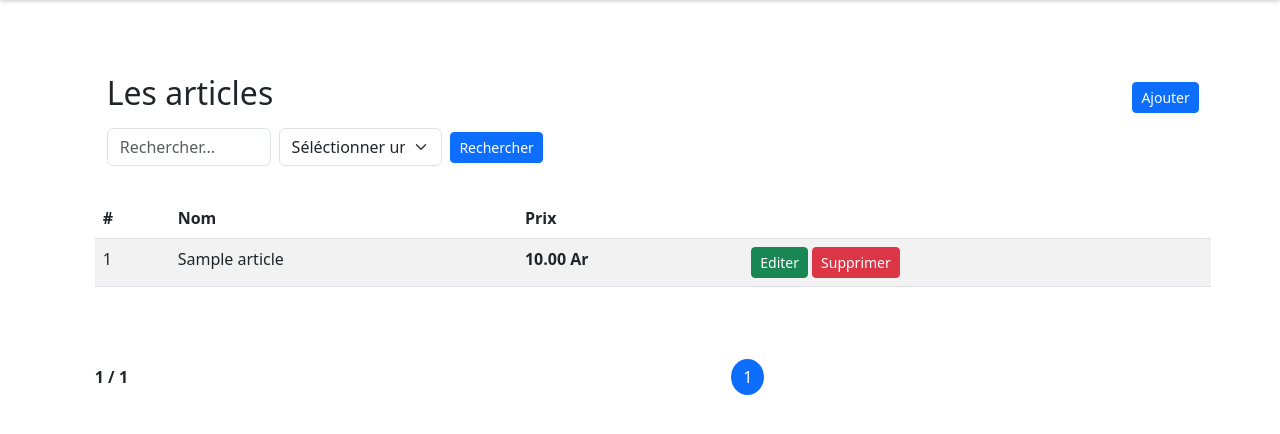
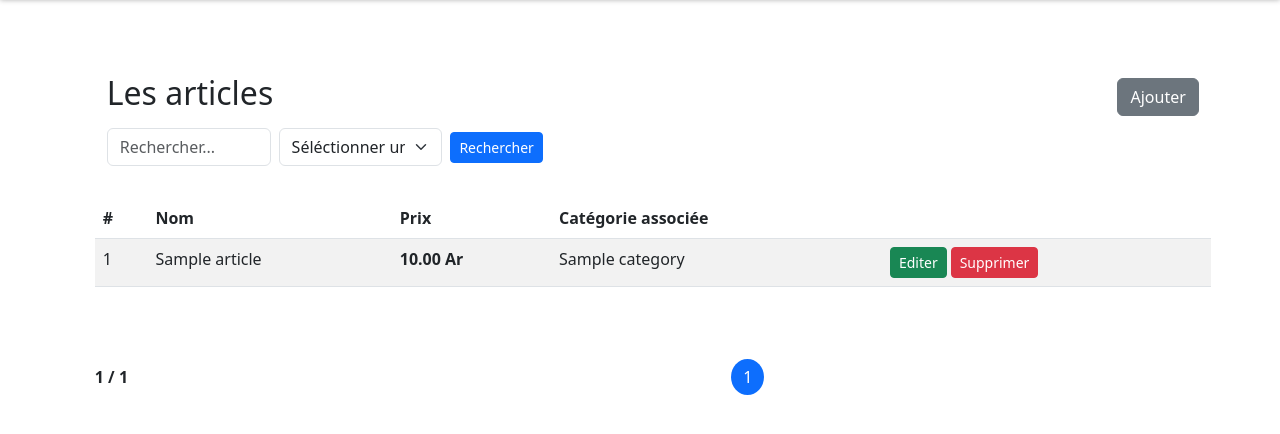
Before and after one commit to Tendry-Rkt56/php-mvc-crud, a PHP site: page /articles in a window 1280 px wide. Shown: the part 86-520 px from the top of the page. Run offline with PHP 8.4, Linux system fonts and the light colour scheme; tables that the repository leaves empty or names only in its code hold one stand-in row (values such as "Sample post"); some libraries are stand-ins or nearby versions.

```diff
--- a/templates/articles/index.html.php
+++ b/templates/articles/index.html.php
@@ -18,7 +18,7 @@ use Services\Session;
                <div class="d-flex align-items-start justify-content-start flex-column gap-2 flex-column">
                     <div class="container d-flex align-items-center justify-content-between flex-row">
                          <h2>Les articles</h2>
-                         <a href="" class="btn btn-primary btn-sm">Ajouter</a>
+                         <a href="" class="btn btn-secondary">Ajouter</a>
                     </div>
                     <form action="" class="container d-flex align-items-center justify-content-start flex-row gap-2">
                          <input value="<?=$data['search'] ?? ''?>" style="width:15%" type="text" class="form-control" placeholder="Rechercher..." name="search">
@@ -44,6 +44,7 @@ use Services\Session;
                                    <th>#</th>
                                    <th>Nom</th>
                                    <th>Prix</th>
+                                   <th>Catégorie associée</th>
                                    <th></th>
                               </tr>
                          </thead>
@@ -53,6 +54,7 @@ use Services\Session;
                                         <td><?=$article->id?></td>
                                         <td><?=$article->nom?></td>
                                         <td class="fw-bolder"><?=number_format($article->prix, 2, '.', ' ')?> Ar</td>
+                                        <td><?=$article->name?></td>
                                         <td>
                                              <div class="d-flex gap-1">
                                                   <a href="" class="btn btn-success btn-sm">Editer</a>
```
